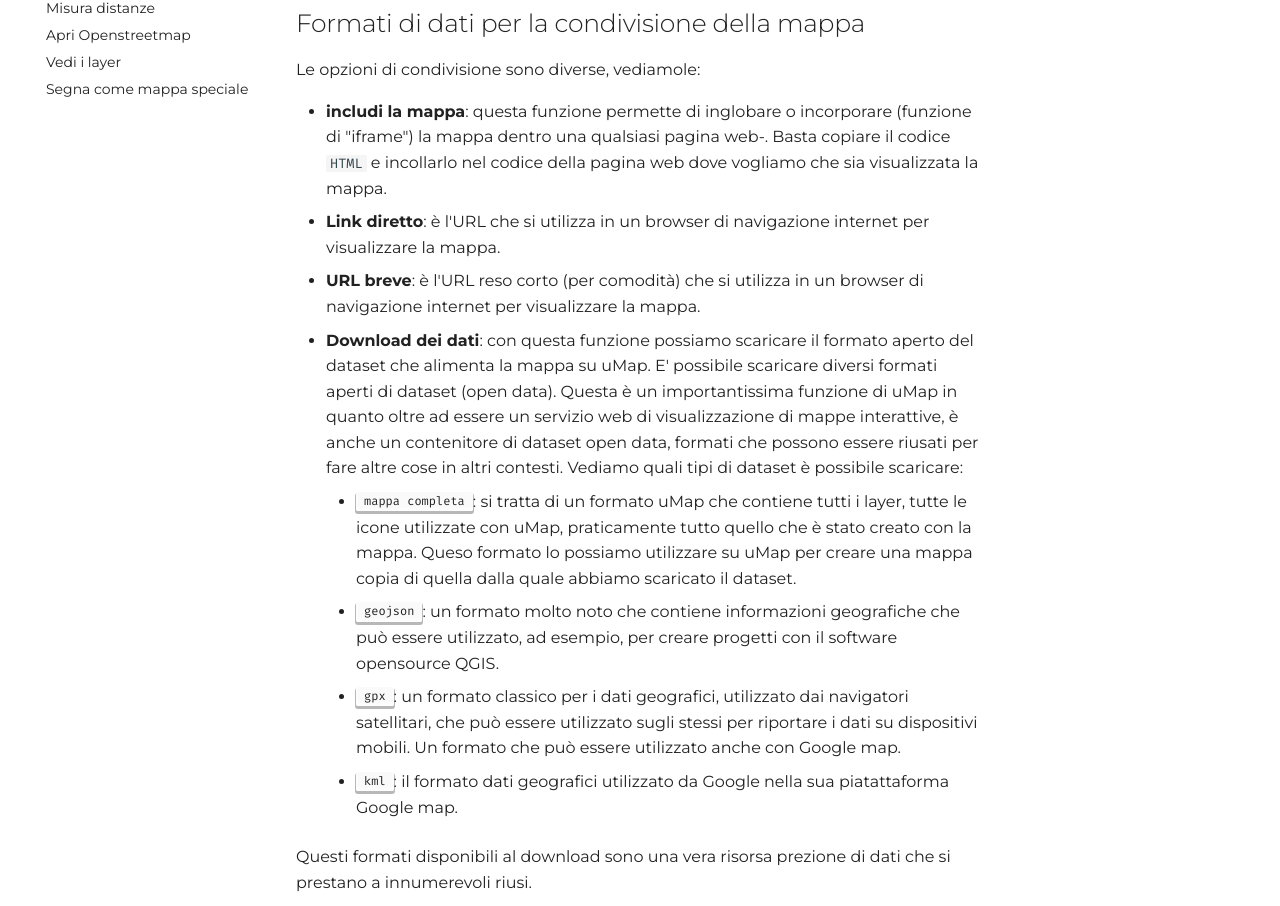
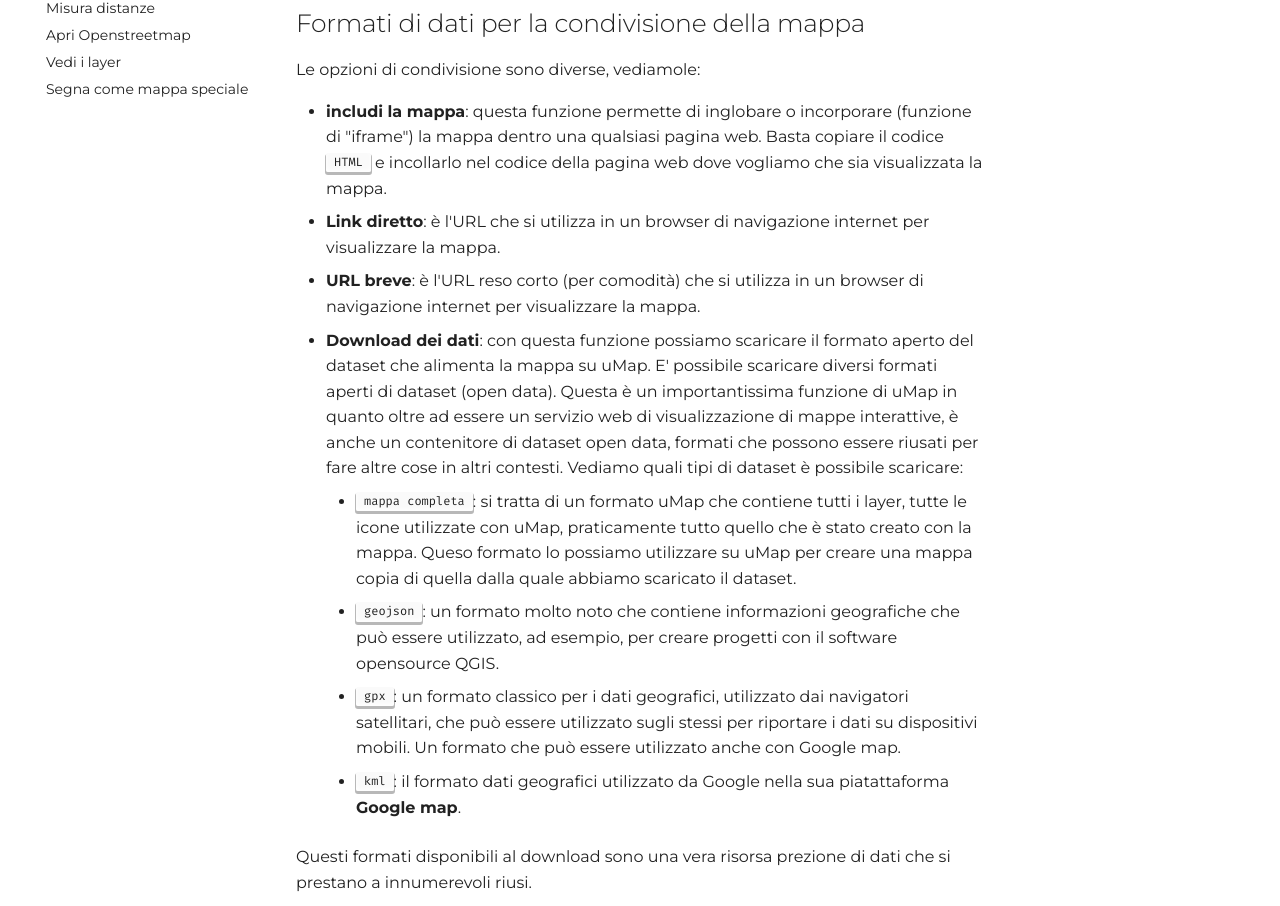
Before and after one commit to opendatasicilia/guida-umap, an MkDocs documentation site: the page built from docs/consultare/condividi.md, in a window 1280 px wide and 1400 px high. Shown: the part 363-1269 px from the top of the window. Built offline with MkDocs 1.6.1 and Material for MkDocs 9.7.7, drawn with Linux system fonts in a browser that asks for light colours; comment, search, counter and statistics services are not loaded; part of the change alters nothing that is shown.

```diff
--- a/docs/consultare/condividi.md
+++ b/docs/consultare/condividi.md
@@ -6,14 +6,14 @@ L'icona che riporta il simbolo della "condivisione" posizionata in alto a sinist
 
 Le opzioni di condivisione sono diverse, vediamole:
 
-  - **includi la mappa**: questa funzione permette di inglobare o incorporare (funzione di "iframe") la mappa dentro una qualsiasi pagina web-. Basta copiare il codice `HTML` e incollarlo nel codice della pagina web dove vogliamo che sia visualizzata la mappa.
+  - **includi la mappa**: questa funzione permette di inglobare o incorporare (funzione di "iframe") la mappa dentro una qualsiasi pagina web. Basta copiare il codice <kbd>HTML</kbd> e incollarlo nel codice della pagina web dove vogliamo che sia visualizzata la mappa.
   - **Link diretto**: è l'URL che si utilizza in un browser di navigazione internet per visualizzare la mappa.
   - **URL breve**: è l'URL reso corto (per comodità) che si utilizza in un browser di navigazione internet per visualizzare la mappa.
   - **Download dei dati**: con questa funzione possiamo scaricare il formato aperto del dataset che alimenta la mappa su uMap. E' possibile scaricare diversi formati aperti di dataset (open data). Questa è un importantissima funzione di uMap in quanto oltre ad essere un servizio web di visualizzazione di mappe interattive, è anche un contenitore di dataset open data, formati che possono essere riusati per fare altre cose in altri contesti. Vediamo quali tipi di dataset è possibile scaricare:
       - <kbd>mappa completa</kbd>: si tratta di un formato uMap che contiene tutti i layer, tutte le icone utilizzate con uMap, praticamente tutto quello che è stato creato con la mappa. Queso formato lo possiamo utilizzare su uMap per creare una mappa copia di quella dalla quale abbiamo scaricato il dataset.
       - <kbd>geojson</kbd>: un formato molto noto che contiene informazioni geografiche che può essere utilizzato, ad esempio, per creare progetti con il software opensource QGIS.
       - <kbd>gpx</kbd>: un formato classico per i dati geografici, utilizzato dai navigatori satellitari, che può essere utilizzato sugli stessi per riportare i dati su dispositivi mobili. Un formato che può essere utilizzato anche con Google map.
-      - <kbd>kml</kbd>: il formato dati geografici utilizzato da Google nella sua piatattaforma Google map.
+      - <kbd>kml</kbd>: il formato dati geografici utilizzato da Google nella sua piatattaforma **Google map**.
 
 Questi formati disponibili al download sono una vera risorsa prezione di dati che si prestano a innumerevoli riusi.
 
```
